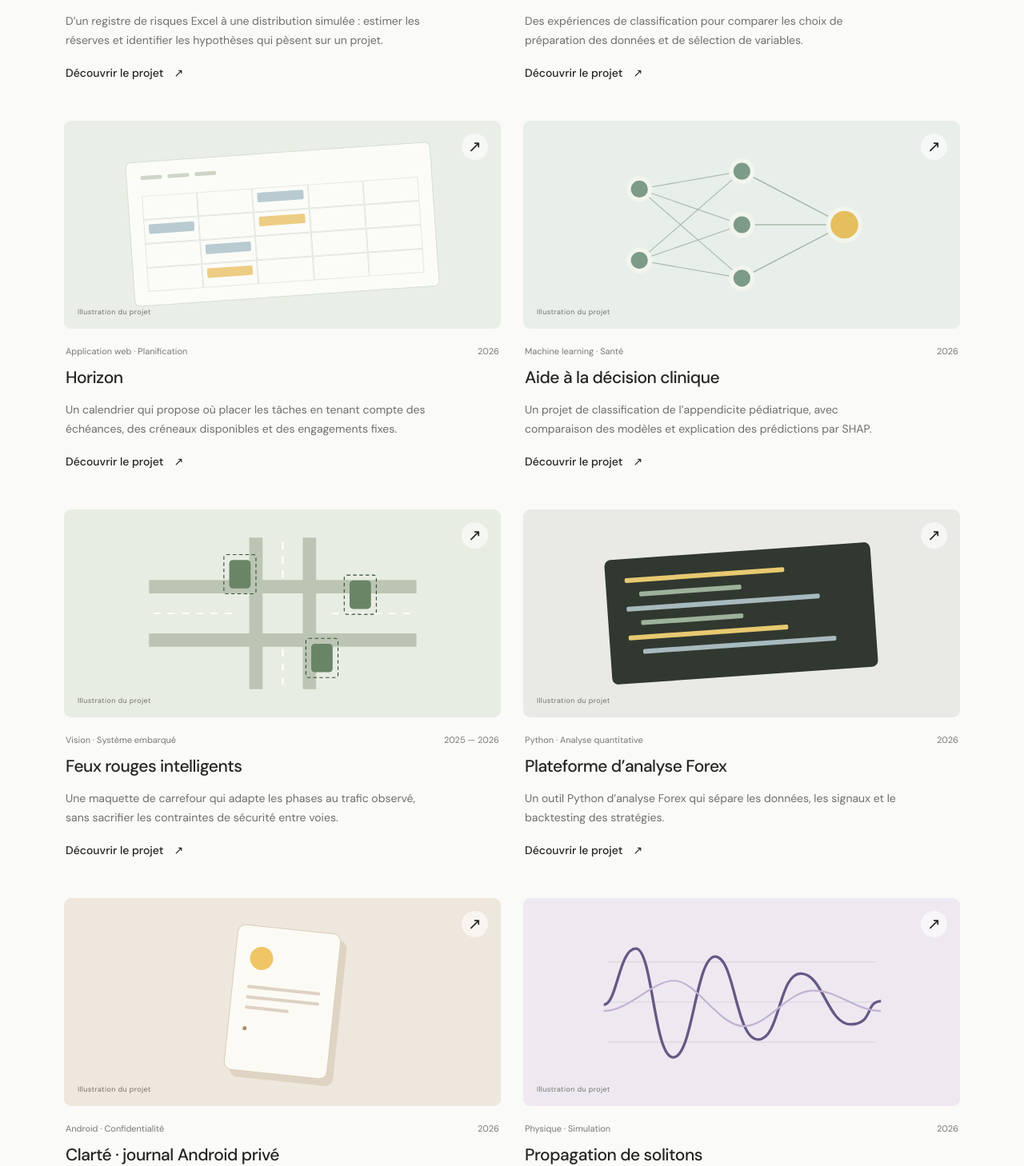
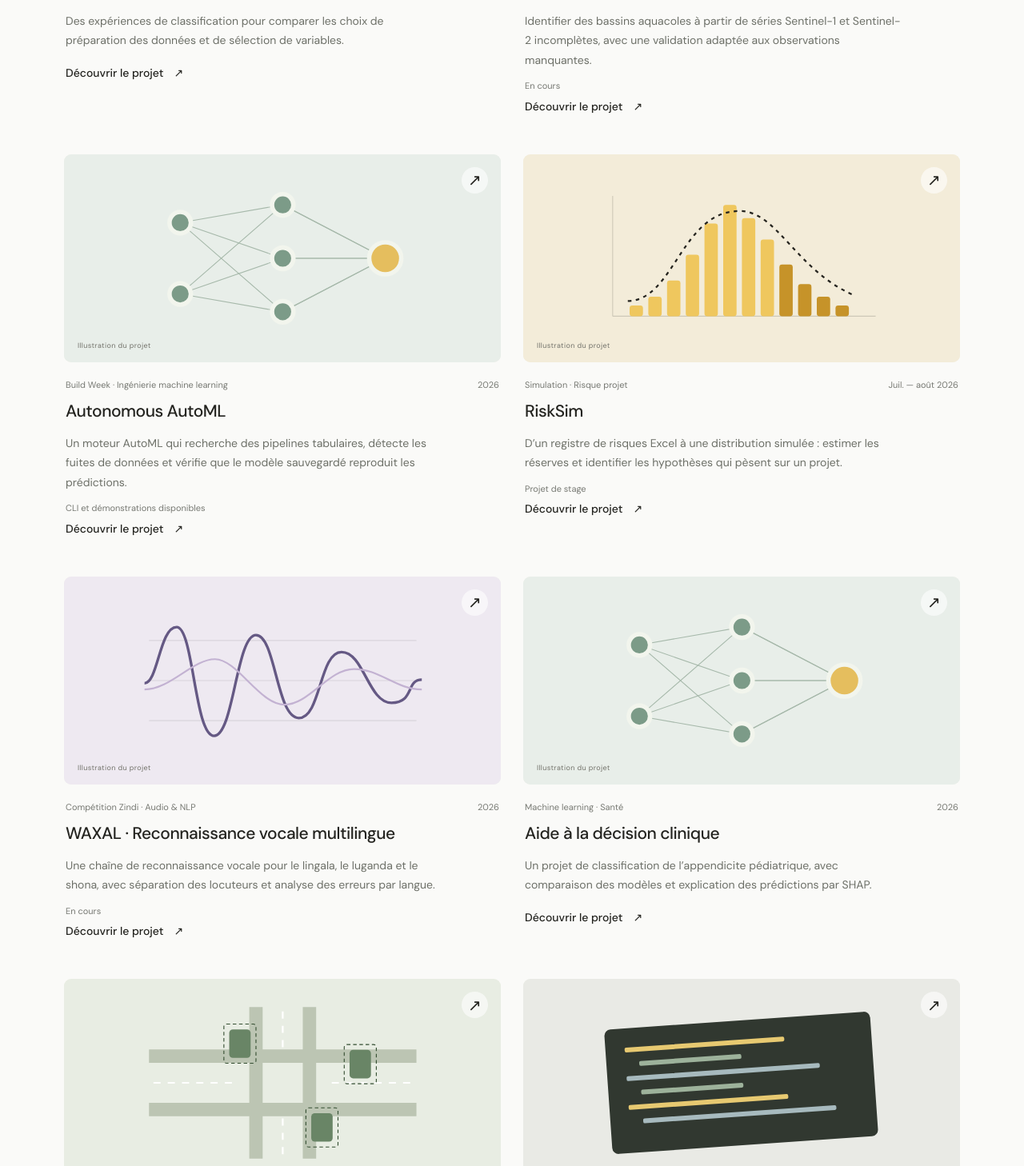
Before and after one commit to Rudolf-Staline/Portfolio, a React (Vite) app: page / in a window 1280 px wide. Shown: the part 1336-2794 px from the top of the page at 80% size. Built offline with nearby package versions, Linux system fonts and the light colour scheme.

Commit message:
Prioritize ML competitions and substantial engineering projects

```diff
--- a/src/App.tsx
+++ b/src/App.tsx
@@ -96,11 +96,11 @@ function App() {
         </section>
 
         <section className="section projects-section" id="projets">
-          <div className="section-heading"><div><p className="eyebrow"><span /> Projets sélectionnés</p><h2>Ce que j’ai construit<span>.</span></h2></div><span className="section-note">Logiciel · IA · Simulation</span></div>
+          <div className="section-heading"><div><p className="eyebrow"><span /> Machine learning & ingénierie</p><h2>Compétitions et projets<span>.</span></h2></div><span className="section-note">Zindi · Build Week · Projets appliqués</span></div>
           <div className="project-grid">{visibleProjects.map(project => (
             <article className="project-card" key={project.index}>
               <button type="button" className="project-preview" onClick={() => setSelected(project)} aria-label={`Découvrir ${project.title}`}><ProjectVisual project={project} /><span className="preview-arrow"><Arrow diagonal /></span></button>
-              <div className="project-copy"><p className="project-meta">{project.category ?? project.context}<span>{project.period}</span></p><h3>{project.title}</h3><p className="project-summary">{project.tagline}</p><button className="text-link" type="button" onClick={() => setSelected(project)}>Découvrir le projet <Arrow diagonal /></button></div>
+              <div className="project-copy"><p className="project-meta">{project.category ?? project.context}<span>{project.period}</span></p><h3>{project.title}</h3><p className="project-summary">{project.tagline}</p>{project.status && <p className="project-status">{project.status}</p>}<button className="text-link" type="button" onClick={() => setSelected(project)}>Découvrir le projet <Arrow diagonal /></button></div>
             </article>
           ))}</div>
         </section>
@@ -117,7 +117,7 @@ function App() {
       <footer className="wrap"><p>Rudolf Hounlete · {new Date().getFullYear()}</p><div><a href={contact.github} target="_blank" rel="noreferrer">GitHub <Arrow diagonal /></a><a href={contact.cv ?? '/CV_Rudolf_HOUNLETE.pdf'} download>CV <Arrow diagonal /></a><a href="#accueil">En haut <span aria-hidden="true">↑</span></a></div></footer>
 
       <dialog ref={dialog} className="project-dialog" aria-labelledby="project-dialog-title" onCancel={closeProject} onClose={() => setSelected(null)} onClick={event => { if (event.target === event.currentTarget) { const rect = event.currentTarget.getBoundingClientRect(); if (event.clientX < rect.left || event.clientX > rect.right || event.clientY < rect.top || event.clientY > rect.bottom) closeProject() } }}>
-        {selected && <><div className="dialog-heading"><p className="eyebrow">{selected.category ?? selected.context}</p><button className="dialog-close" type="button" onClick={closeProject} aria-label="Fermer la fiche projet" autoFocus>×</button></div><h2 id="project-dialog-title">{selected.title}</h2><p className="dialog-context">{selected.context} · {selected.period}</p><p className="dialog-summary">{selected.tagline}</p><h3>Le travail réalisé</h3><ul>{selected.highlights.map(highlight => <li key={highlight}>{highlight}</li>)}</ul><div className="stack">{selected.stack.map(item => <span key={item}>{item}</span>)}</div><div className="dialog-links">{selected.links.code && <a className="button button-yellow" href={selected.links.code} target="_blank" rel="noreferrer">Voir le code <Arrow diagonal /></a>}{selected.links.demo && <a className="text-link" href={selected.links.demo} target="_blank" rel="noreferrer">Ouvrir la démo <Arrow diagonal /></a>}</div></>}
+        {selected && <><div className="dialog-heading"><p className="eyebrow">{selected.category ?? selected.context}</p><button className="dialog-close" type="button" onClick={closeProject} aria-label="Fermer la fiche projet" autoFocus>×</button></div><h2 id="project-dialog-title">{selected.title}</h2><p className="dialog-context">{selected.context} · {selected.period}{selected.status && ` · ${selected.status}`}</p><p className="dialog-summary">{selected.tagline}</p><h3>Le travail réalisé</h3><ul>{selected.highlights.map(highlight => <li key={highlight}>{highlight}</li>)}</ul><div className="stack">{selected.stack.map(item => <span key={item}>{item}</span>)}</div><div className="dialog-links">{selected.links.code && <a className="button button-yellow" href={selected.links.code} target="_blank" rel="noreferrer">Voir le code <Arrow diagonal /></a>}{selected.links.demo && <a className="text-link" href={selected.links.demo} target="_blank" rel="noreferrer">Ouvrir la démo <Arrow diagonal /></a>}</div></>}
       </dialog>
     </>
   )
--- a/src/data/profile.ts
+++ b/src/data/profile.ts
@@ -9,7 +9,7 @@ export const profile = {
   pitch:
     "Je construis des applications web et des modèles de machine learning, avec Python et TypeScript.",
   about: [
-    "Je suis élève ingénieur généraliste à l’École Centrale Casablanca, après une licence en TIC et des classes préparatoires à l’IMSP, au Bénin. Mes projets relient le développement logiciel aux modèles : classification, simulation probabiliste et planification sous contraintes.",
+    "Je suis élève ingénieur généraliste à l’École Centrale Casablanca, après une licence en TIC et des classes préparatoires à l’IMSP, au Bénin. Mes projets relient le développement logiciel aux modèles : classification tabulaire, données satellitaires, reconnaissance vocale et simulation probabiliste.",
     "Chez CHOUBEL, mon stage a porté sur RiskSim, un simulateur Monte Carlo doté d’une interface React. J’ai travaillé sur le moteur Python et le parcours d’utilisation, jusqu’à la distribution Windows. Je cherche maintenant un stage technique pour contribuer à un produit au sein d’une équipe et approfondir mes compétences en logiciel ou en machine learning.",
   ],
   interests: [
--- a/src/data/projects.ts
+++ b/src/data/projects.ts
@@ -1,6 +1,60 @@
 import type { Project } from './types'
 
 export const projects: Project[] = [
+  {
+    index: 'financial-stress',
+    title: 'Prédiction du stress financier',
+    category: 'Machine learning · Compétition Zindi',
+    visual: 'model',
+    context: 'Financial Stress Prediction Challenge',
+    period: '2026',
+    tagline: 'Des expériences de classification pour comparer les choix de préparation des données et de sélection de variables.',
+    highlights: [
+      'Baseline LightGBM puis comparaison de plusieurs préparations des données',
+      'Sélection de variables et optimisation multiobjectif avec Optuna',
+      'Résultats de validation croisée, importances des variables et paramètres conservés par expérience',
+    ],
+    stack: ['Python', 'LightGBM', 'Optuna', 'Classification'],
+    links: { code: 'https://github.com/Rudolf-Staline/financial-stress-prediction', demo: null },
+    featured: true,
+  },
+  {
+    index: 'geoai',
+    title: 'GeoAI · Identification de bassins aquacoles',
+    category: 'Compétition Zindi · Données satellitaires',
+    visual: 'vision',
+    context: 'GeoAI Aquaculture Pond Identification Challenge',
+    period: '2026',
+    tagline: 'Identifier des bassins aquacoles à partir de séries Sentinel-1 et Sentinel-2 incomplètes, avec une validation adaptée aux observations manquantes.',
+    highlights: [
+      'Audit des données et construction de fenêtres temporelles qui reproduisent les lacunes du jeu de test',
+      'Comparaison de modèles d’arbres et d’un GRU compact, avec normalisation dans chaque fold',
+      'Protocole fixe à cinq folds et trois répétitions ; analyses par disponibilité des capteurs et longueur de fenêtre',
+    ],
+    stack: ['Python', 'LightGBM', 'PyTorch', 'GRU', 'Sentinel-1 / 2'],
+    links: { code: 'https://github.com/Rudolf-Staline/GeoAi', demo: null },
+    status: 'En cours',
+    featured: true,
+  },
+  {
+    index: 'automl',
+    title: 'Autonomous AutoML',
+    category: 'Build Week · Ingénierie machine learning',
+    visual: 'model',
+    context: 'Projet individuel · Build Week',
+    period: '2026',
+    tagline: 'Un moteur AutoML qui recherche des pipelines tabulaires, détecte les fuites de données et vérifie que le modèle sauvegardé reproduit les prédictions.',
+    highlights: [
+      'Classification et régression avec préparation des données dans les folds et recherche Optuna sous budget',
+      'Détection des copies de cible, identifiants suspects et variables disponibles après le résultat',
+      'Reprise des expériences interrompues, vérification des artefacts et rapport HTML autonome',
+      'Démonstrations de classification, régression et fuite synthétique ; projet développé avec l’assistance de Codex',
+    ],
+    stack: ['Python', 'scikit-learn', 'Optuna', 'SQLite', 'Pytest'],
+    links: { code: 'https://github.com/Rudolf-Staline/autonomous-automl', demo: null },
+    status: 'CLI et démonstrations disponibles',
+    featured: true,
+  },
   {
     index: 'risksim',
     title: 'RiskSim',
@@ -21,37 +75,21 @@ export const projects: Project[] = [
     featured: true,
   },
   {
-    index: 'financial-stress',
-    title: 'Prédiction du stress financier',
-    category: 'Machine learning · Compétition Zindi',
-    visual: 'model',
-    context: 'Financial Stress Prediction Challenge',
+    index: 'waxal',
+    title: 'WAXAL · Reconnaissance vocale multilingue',
+    category: 'Compétition Zindi · Audio & NLP',
+    visual: 'signal',
+    context: 'Google WAXAL ASR Challenge',
     period: '2026',
-    tagline: 'Des expériences de classification pour comparer les choix de préparation des données et de sélection de variables.',
+    tagline: 'Une chaîne de reconnaissance vocale pour le lingala, le luganda et le shona, avec séparation des locuteurs et analyse des erreurs par langue.',
     highlights: [
-      'Baseline LightGBM puis comparaison de plusieurs préparations des données',
-      'Sélection de variables et optimisation multiobjectif avec Optuna',
-      'Résultats de validation croisée, importances des variables et paramètres conservés par expérience',
+      'Audit audio, folds disjoints par locuteur et chaîne CTC avec un backend MMS-300M configurable',
+      'Évaluation WER/CER, bootstrap et analyse des sorties vides ou de repli',
+      'Tests de bout en bout sur audio synthétique et diagnostic d’une soumission historique ; entraînement complet séparé de ces vérifications',
     ],
-    stack: ['Python', 'LightGBM', 'Optuna', 'Classification'],
-    links: { code: 'https://github.com/Rudolf-Staline/financial-stress-prediction', demo: null },
-    featured: true,
-  },
-  {
-    index: 'horizon',
-    title: 'Horizon',
-    category: 'Application web · Planification',
-    visual: 'calendar',
-    context: 'Projet personnel',
-    period: '2026',
-    tagline: 'Un calendrier qui propose où placer les tâches en tenant compte des échéances, des créneaux disponibles et des engagements fixes.',
-    highlights: [
-      'Calendrier avec déplacement, redimensionnement et annulation des modifications',
-      'Moteur de planification : échéances, tâches fixes ou flexibles et détection des conflits',
-      'Synchronisation par compte, sauvegardes et export ICS',
-    ],
-    stack: ['React', 'TypeScript', 'Vite', 'Supabase', 'Vitest'],
-    links: { code: 'https://github.com/Rudolf-Staline/horizon-planner', demo: null },
+    stack: ['Python', 'PyTorch', 'CTC', 'MMS', 'Traitement audio'],
+    links: { code: null, demo: null },
+    status: 'En cours',
   },
   {
     index: '01',
@@ -113,26 +151,6 @@ export const projects: Project[] = [
     },
   },
   {
-    index: '04',
-    visual: 'journal',
-    category: 'Android · Confidentialité',
-    title: 'Clarté · journal Android privé',
-    context: 'Projet personnel',
-    period: '2026',
-    tagline:
-      'Un journal Android avec stockage local, sauvegardes et chiffrement, développé en Kotlin et Jetpack Compose.',
-    highlights: [
-      'Application native Kotlin et Jetpack Compose avec stockage local prioritaire',
-      'Gestion de la synchronisation, des sauvegardes et du chiffrement AES-GCM',
-      'Refonte de l’onboarding, du centre de confidentialité et des erreurs utilisateur',
-    ],
-    stack: ['Kotlin', 'Jetpack Compose', 'Room', 'Firebase', 'AES-GCM'],
-    links: {
-      code: 'https://github.com/Rudolf-Staline/Clarte',
-      demo: null,
-    },
-  },
-  {
     index: '05',
     visual: 'signal',
     category: 'Physique · Simulation',
--- a/src/data/skills.ts
+++ b/src/data/skills.ts
@@ -11,7 +11,7 @@ export const skills: SkillGroup[] = [
   },
   {
     label: 'IA & données',
-    items: ['scikit-learn', 'SHAP / XAI', 'YOLOv8', 'Pandas', 'Backtesting'],
+    items: ['scikit-learn', 'LightGBM', 'PyTorch', 'Optuna', 'SHAP', 'Pandas', 'YOLOv8'],
   },
   {
     label: 'Ingénierie',
--- a/src/index.css
+++ b/src/index.css
@@ -152,3 +152,5 @@ footer a:hover { color: var(--ink); }
   .contact-section { padding: 28px 22px; grid-template-columns: 1fr; gap: 20px; }.contact-section .button { justify-self: start; }.contact-email { font-size: 12px; margin-top: 0; max-width: 100%; overflow-wrap: anywhere; }footer { flex-direction: column; gap: 18px; padding-block: 30px; }footer > div { justify-content: space-between; }.project-dialog { padding: 24px; }
 }
 @media (prefers-reduced-motion: reduce) { html { scroll-behavior: auto; }*, *::before, *::after { animation: none !important; transition: none !important; } }
+
+.project-status { margin-top: 12px; font-size: 11px; color: var(--muted); }
```
Also changed, not shown: 1 other file (tests, documents, lock files or other folders).
